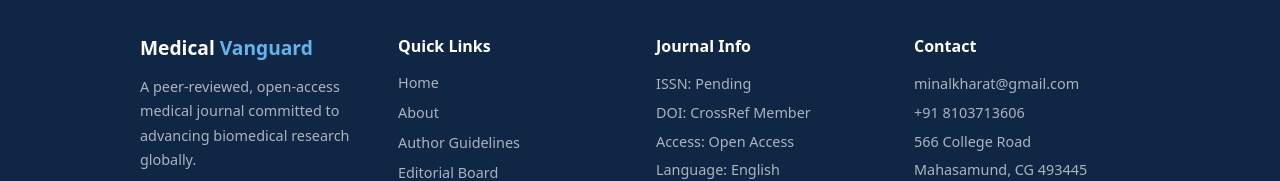
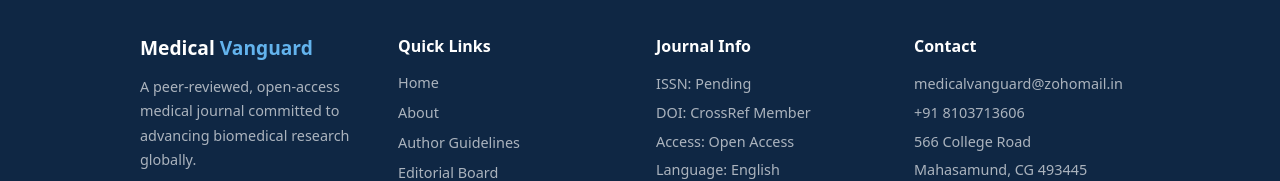
Before and after one commit to minalkharat-cmd/global-medical-journal, a Next.js app: page /editorial-board in a window 1280 px wide. Shown: the part 1312-1493 px from the top of the page. Built offline with nearby package versions, Linux system fonts and the light colour scheme.

Commit message:
Add professional email: medicalvanguard@zohomail.in across all pages

```diff
--- a/src/app/contact/page.tsx
+++ b/src/app/contact/page.tsx
@@ -17,7 +17,7 @@
                   <div className='text-2xl'>Email</div>
                   <div>
                     <h3 className='font-semibold text-gray-800'>Editorial Office</h3>
-                    <a href='mailto:minalkharat@gmail.com' className='text-blue-700 hover:underline'>minalkharat@gmail.com</a>
+                    <a href='mailto:medicalvanguard@zohomail.in' className='text-blue-700 hover:underline'>medicalvanguard@zohomail.in</a>
                     <p className='text-gray-500 text-sm'>For manuscript submissions, editorial queries, and peer review requests</p>
                   </div>
                 </div>
--- a/src/app/editorial-board/page.tsx
+++ b/src/app/editorial-board/page.tsx
@@ -34,7 +34,7 @@
               <li>Help shape the scientific direction of the journal</li>
               <li>Be listed as a board member on our website and publications</li>
             </ul>
-            <a href='mailto:minalkharat@gmail.com?subject=Editorial Board Application - Medical Vanguard' className='bg-amber-600 text-white font-semibold px-6 py-3 rounded-lg hover:bg-amber-700 transition inline-block'>Apply to Join the Board</a>
+            <a href='mailto:medicalvanguard@zohomail.in?subject=Editorial Board Application - Medical Vanguard' className='bg-amber-600 text-white font-semibold px-6 py-3 rounded-lg hover:bg-amber-700 transition inline-block'>Apply to Join the Board</a>
           </div>
         </section>
         <section>
@@ -42,7 +42,7 @@
           <div className='bg-gray-50 rounded-xl p-6 border border-gray-200'>
             <p className='text-gray-600 mb-4'>We maintain a pool of expert reviewers across all medical specialties. If you are an active researcher or clinician and would like to contribute to the peer review process, we welcome your application.</p>
             <p className='text-gray-600 text-sm mb-4'><strong>Minimum requirements:</strong> PhD, MD, or equivalent doctoral qualification; active research output in the relevant field; no significant conflicts of interest.</p>
-            <a href='mailto:minalkharat@gmail.com?subject=Peer Reviewer Application - Medical Vanguard' className='text-blue-700 font-semibold hover:underline'>Contact us to register as a reviewer</a>
+            <a href='mailto:medicalvanguard@zohomail.in?subject=Peer Reviewer Application - Medical Vanguard' className='text-blue-700 font-semibold hover:underline'>Contact us to register as a reviewer</a>
           </div>
         </section>
       </div>
--- a/src/app/layout.tsx
+++ b/src/app/layout.tsx
@@ -93,7 +93,7 @@
               <div>
                 <h4 style={{ color: "white", fontWeight: 600, marginBottom: "12px" }}>Contact</h4>
                 <div style={{ fontSize: "0.9rem", color: "rgba(255,255,255,0.65)", lineHeight: 2 }}>
-                  <div>minalkharat@gmail.com</div>
+                  <div>medicalvanguard@zohomail.in</div>
                   <div>+91 8103713606</div>
                   <div>566 College Road</div>
                   <div>Mahasamund, CG 493445</div>
```
